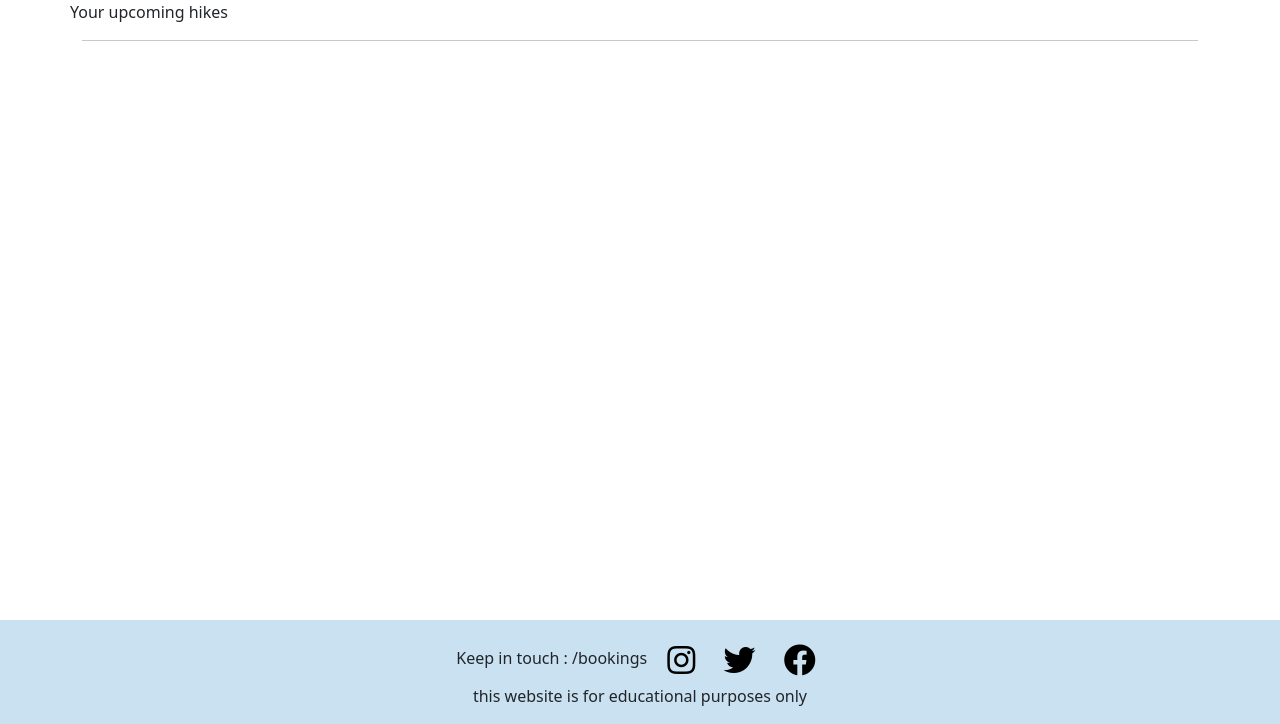
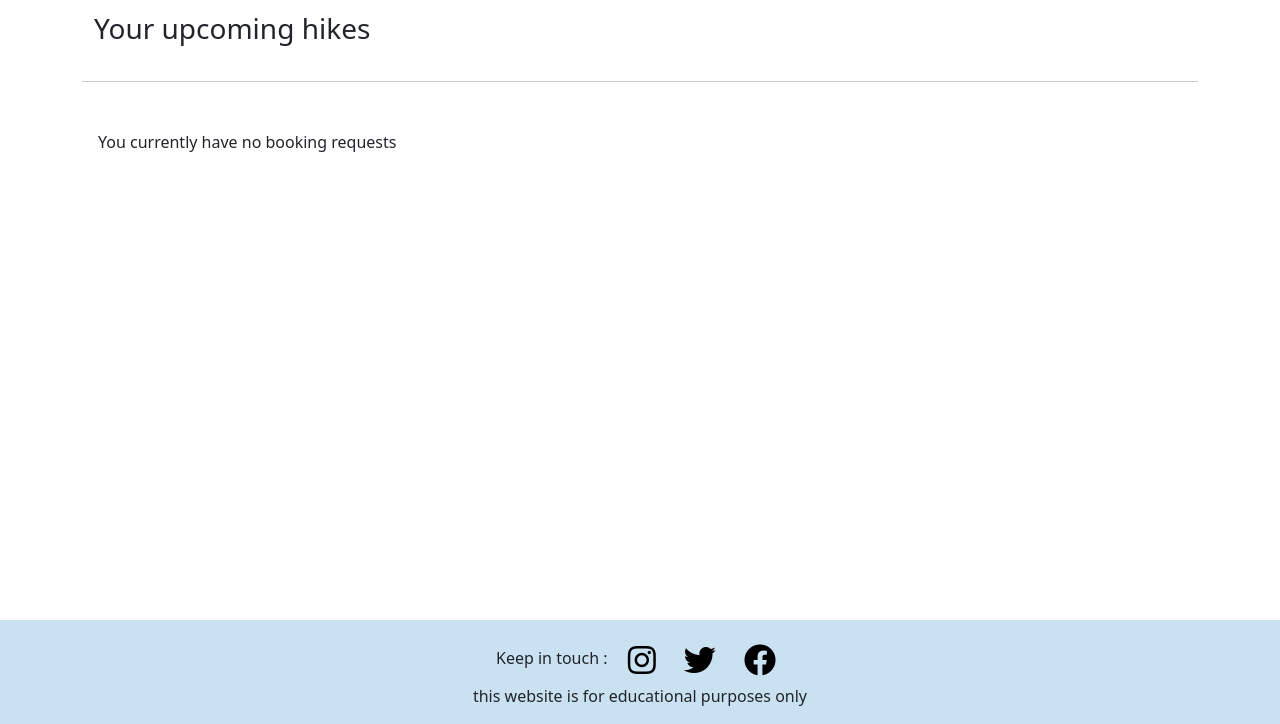
Before and after one commit to elainebroche-dev/pf4-wayfarers-guided-hikes, a Django app: page /bookings in a window 1280 px wide. Shown: the part 76-800 px from the top of the page. Run offline with Django 3.2, Linux system fonts and the light colour scheme; the visitor is signed in with stand-in values (Sample User, id 1); data that the repository does not hold is empty.

Commit message:
Add functionality to view bookings.  User Story US06

```diff
--- a/hikebooker/views.py
+++ b/hikebooker/views.py
@@ -1,6 +1,7 @@
 from django.shortcuts import render, get_object_or_404, reverse
 from django.views import generic, View
 from django.http import HttpResponseRedirect
+from django.contrib import messages
 from .models import Hike, Booking, Schedule
 from .forms import CommentForm
 from datetime import date
@@ -59,18 +60,10 @@ class HikeDetail(View):
         else:
             comment_form = CommentForm()
 
-        return render(
-            request,
-            "hike_detail.html",
-            {
-                "hike": hike,
-                "comments": comments,
-                "scheduled_hikes": scheduled_hikes,
-                "commented": True,
-                "liked": liked,
-                "comment_form": CommentForm()
-            }
-        )
+        # User HttpResponseRedirect here instead of render to ensure comment
+        # is not re-submitted on page re-load
+        messages.success(request, 'Thank you for your comment !')
+        return HttpResponseRedirect(reverse('hike_detail', args=[slug]))
 
 
 class HikeLike(View):
@@ -105,19 +98,10 @@ class HikeMyBookings(View):
         booking = get_object_or_404(Booking, id=id)
         booking.delete()
 
-        bookings = Booking.objects.filter(username=self.request.user).filter(
-                    hike__starts__gt=date.today()).order_by('hike__starts')
-
-        return render(
-            request,
-            "hike_mybookings.html",
-            {
-                "bookings": bookings,
-            }
-        )
-
-
-
+        # User HttpResponseRedirect here instead of render to ensure
+        # delete request is not re-submitted on bookings page re-load
+        messages.success(request, 'Your booking has been cancelled.')
+        return HttpResponseRedirect(reverse('hike_mybookings'))
 
 
 class HikeBook(View):
@@ -131,12 +115,7 @@ class HikeBook(View):
         Booking.objects.create(hike=sched_hike, username=user,
                                places_reserved=places_reserved)
 
-        bookings = Booking.objects.filter(username=self.request.user).filter(
-                    hike__starts__gt=date.today()).order_by('hike__starts')
-        return render(
-            request,
-            "hike_mybookings.html",
-            {
-                "bookings": bookings,
-            }
-        )
+        # User HttpResponseRedirect here instead of render to ensure
+        # booking is not re-submitted on bookings page re-load
+        messages.success(request, 'Thank you for your booking request !')
+        return HttpResponseRedirect(reverse('hike_mybookings'))
--- a/static/css/style.css
+++ b/static/css/style.css
@@ -260,7 +260,7 @@ body {
  .booking-img {
     border-radius: 20px;
     padding: 5px;
-    max-width: 120px;
+    max-width: 180px;
   }
 
   .booking-img:hover {
@@ -273,5 +273,18 @@ body {
     box-shadow: 0 10px 30px 0 rgb(172 168 168 / 43%);
     overflow: hidden;
     padding: .5rem;
-    margin-bottom: 2rem;
+    margin: 0 auto 2rem;
+    max-width: 900px;
 }
+
+.booking-title {
+    padding: 12px;
+}
+
+.booking-summary {
+    min-width: 260px;
+}
+
+.booking-icons {
+    margin-bottom: 1rem;
+}
--- a/templates/base.html
+++ b/templates/base.html
@@ -17,6 +17,8 @@
     <script src="https://cdn.jsdelivr.net/npm/bootstrap@5.0.1/dist/js/bootstrap.bundle.min.js"
         integrity="sha384-gtEjrD/SeCtmISkJkNUaaKMoLD0//ElJ19smozuHV6z3Iehds+3Ulb9Bn9Plx0x4" crossorigin="anonymous">
     </script>
+    <script src="https://ajax.googleapis.com/ajax/libs/jquery/1.12.4/jquery.min.js"></script>
+
     <link rel="stylesheet" href="{% static 'css/style.css' %}">
 
 </head>
@@ -70,6 +72,13 @@
     </nav>
 
     <main class="flex-shrink-0 ">
+        {% if messages %}
+            {% for message in messages %}
+            <div class="alert alert-success" role="alert">
+                {{message}}
+            </div>
+            {% endfor %}
+        {% endif %}
         {% block content %}
         <!-- Content Goes here -->
         {% endblock content %}
@@ -79,7 +88,6 @@
     <footer class="footer mt-auto py-3 footer-bg">
 
         <p class="m-0 text-center social-networks">Keep in touch :
-        {{ request.path }}
                 <a href="https://instagram.com" target="_blank" rel="noopener"
                     aria-label="Visit our Instagram page (opens in a new tab)"><i
                         class="fab fa-instagram ms-3"></i></a>
@@ -91,6 +99,15 @@
                     aria-label="Visit our Facebook page (opens in a new tab)"><i class="fab fa-facebook ms-3"></i></a></p>
             <p class="m-0 text-center">this website is for educational purposes only</p>
     </footer>
+    <script type="text/javascript">
+        $(document).ready(function () {
+            window.setTimeout(function() {
+                $(".alert").fadeTo(1000, 0).slideUp(1000, function(){
+                    $(this).remove();
+                });
+            }, 5000);
+        });
+    </script>
 </body>
 
 </html>
--- a/templates/hike_mybookings.html
+++ b/templates/hike_mybookings.html
@@ -5,8 +5,8 @@
 
 
 <div class="container">
-    <div class="row">
-        Your upcoming hikes
+    <div class="row booking-title">
+        <h3>Your upcoming hikes</h3>
     </div>
     <hr>
     <div class="row">
@@ -16,47 +16,57 @@
                 <div class="booking-details booking-card">
                     <div class="row">
                         <div class="col-auto">
+                            <a href="{% url 'hike_detail' booking.hike.hike.slug %}" class="hike-link">
+                                <div class="col-auto">
                                     {% if "placeholder" in booking.hike.hike.featured_image.url %}
                                     <img src="{% static 'images/default_hike_pic.jpg' %}" alt="Default hiking image" class="booking-img">
                                     {% else %}
                                     <img src="{{ booking.hike.hike.featured_image.url }}" class="booking-img">
                                     {% endif %}
                                 </div>
-                        <div class="col">
+                            </a>
+                        </div>
+                        <div class="col booking-summary">
                             <div class="row">
-                                {{ booking.hike.hike }}
+                                <a href="{% url 'hike_detail' booking.hike.hike.slug %}" class="hike-link">
+                                    <h4>{{ booking.hike.hike }}</h4>
+                                </a>
+                                <p >
+                                    Start time : {{ booking.hike.starts }}<br>
+                                    Meeting point : {{ booking.hike.meeting_point }}
+                                </p>
                             </div>
-                            <div class="row">
-                                Start time : {{ booking.hike.starts }}
-                            </div>
-                            <div class="row">
-                                Meeting point : {{ booking.hike.meeting_point }}
-                            </div>
-                        </div>
-                        <form action="{% url 'hike_mybookings' %}" method="POST">
-                            {% csrf_token %}
-                            <div class="col">
-                                <button type="submit" value="{{booking.id}}" name="cancel_booking_id" onclick="return confirm('Are you sure?')">Cancel Booking</button>
-                            </div>
-                        </form>
-                        <div class="row">
-                            <div class="col-md-3">
+                            <div class="row booking-icons">
+                                <div class="col-auto">
                                     {% if booking.places_reserved == 1 %}
-                                    <i class="fas fa-user"> {{ booking.places_reserved }}</i>
+                                    <p class="card-text text-muted h6"><i class="fas fa-user"></i>
+                                    {{ booking.places_reserved }}</p>
                                     {% else %}
-                                    <i class="fas fa-user-friends"> {{ booking.places_reserved }}</i>
+                                    <p class="card-text text-muted h6"><i class="fas fa-user"></i>
+                                        {{ booking.places_reserved }}</p>
                                     {% endif %}
                                 </div>
                                 <div class="col">
                                     {% if booking.approved %}
-                                <i class="fas fa-check-circle"> Confirmed</i>
+                                    <p class="card-text text-muted h6"><i class="fas fa-check-circle"></i>
+                                        Confirmed</p>
                                     {% else %}
-                                <i class="fas fa-question-circle"> Awaiting Confirmation</i>
+                                    <p class="card-text text-muted h6"><i class="fas fa-question-circle"></i>
+                                        Awaiting Confirmation</p>
                                     {% endif %}
                                 </div>
                             </div>
                         </div>
+                        <div class="col-auto">
+                            <form action="{% url 'hike_mybookings' %}" method="POST">
+                                {% csrf_token %}
+                                <button type="submit" class="btn btn-block btn-form mb-1" value="{{booking.id}}" name="cancel_booking_id" onclick="return confirm('Are you sure?')">Cancel Booking</button>
+                            </form>
                         </div>
+                    </div>
+                </div>
+                {% empty %}
+                You currently have no booking requests
                 {% endfor %}
             </div>
         </div>
```
Also changed, not shown: templates/hike_detail.html (+0 -7 lines), README.md. Lines whose indentation alone changed are shown as unchanged.
